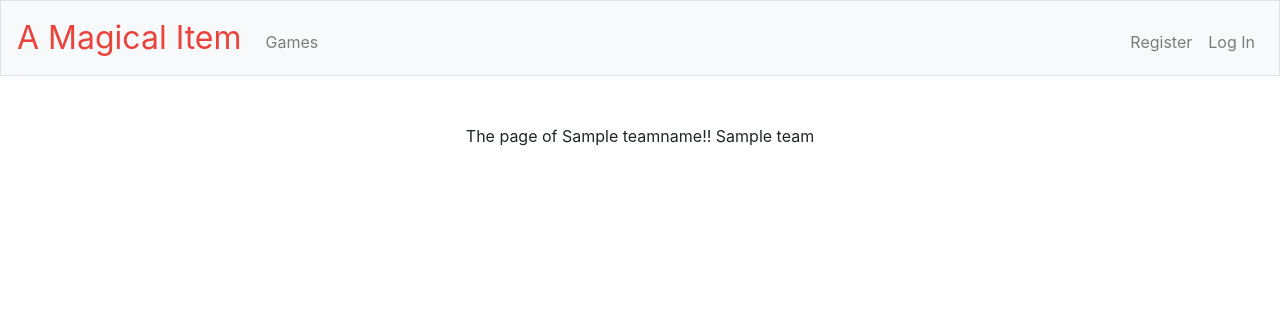
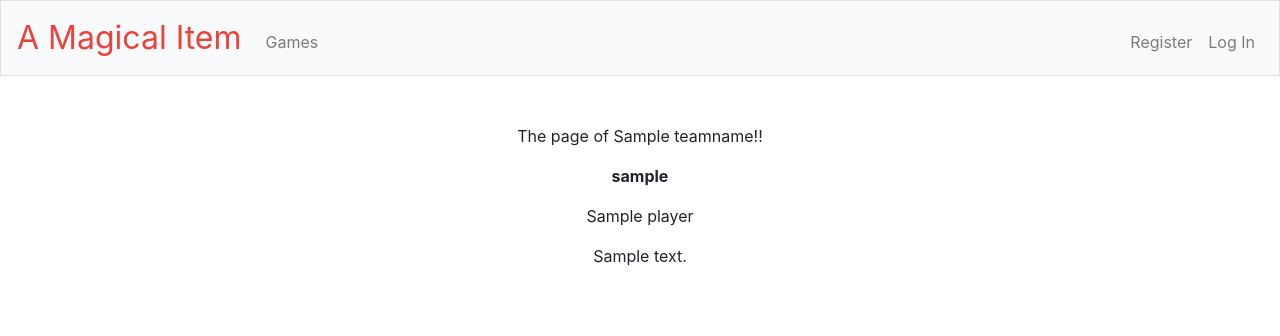
Before and after one commit to charmaine211/murdermystery, a Flask app: template murdermystery/templates/team.html in a window 1280 px wide. Shown: the top 336 px of the page. Run offline with Flask 2, Linux system fonts and the light colour scheme; the template is opened without the code that fills it: most values are stand-ins (such as "Sample title", 1, 10 or a date in 2020); some libraries are stand-ins or nearby versions.

Commit message:
Shows player and character info
After everything is assigned.

```diff
--- a/murdermystery/templates/team.html
+++ b/murdermystery/templates/team.html
@@ -8,7 +8,7 @@
 
 {% block main %}
 
-    The page of {{ teamname }}!!
+    <p> The page of {{ teamname }}!! </p>
 
     {% if invite %}
 
@@ -35,7 +35,15 @@
 
         {% else %}
 
-            {{ team }}
+            {% for player in team %}
+
+                <b><p>{{ player.username}}</p></b>
+
+                <p>{{ player.name }}</p>
+
+                <p>{{ player.description }}</p>
+
+            {% endfor %}
 
         {% endif %}
 
```
